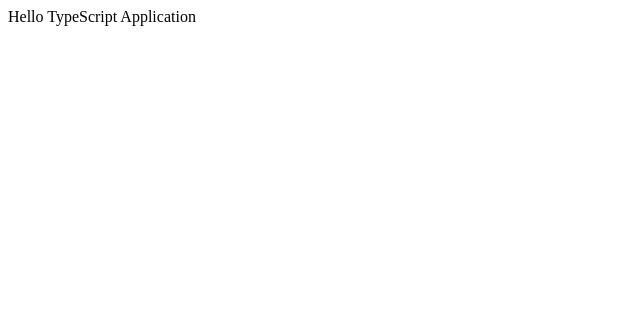
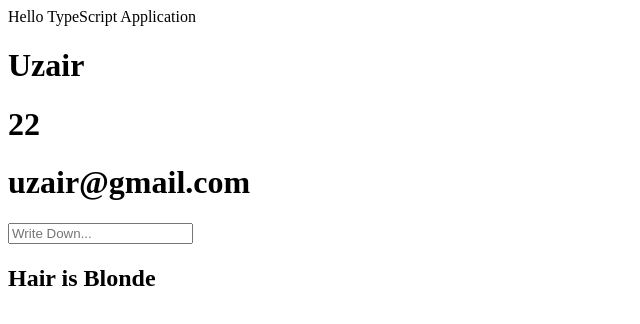
Before and after one commit to uzairafridi00/react-learning, a React (Create React App) app in the folder TYPE-SCRIPT/ts-course/: page / in a window 1280 px wide. Shown: the top 324 px of the page, without its empty margins (0-640 px from the left). Built offline with nearby package versions, Linux system fonts and the light colour scheme.

Commit message:
New Interface defined

```diff
--- a/TYPE-SCRIPT/ts-course/src/App.tsx
+++ b/TYPE-SCRIPT/ts-course/src/App.tsx
@@ -12,7 +12,7 @@ const App: FC = () => {
       <div>Hello TypeScript Application</div>
       {/* <Person name="Uzair" age={22} email="uzair@gmail.com"/> */}
       {/* <PersonA name="Uzair" age={22} email="uzair@gmail.com"/> */}
-      {/* <EnumAndType  name="Uzair" age={22} email="uzair@gmail.com" hairColor={HairColor.Blonde}/> */}
+      <EnumAndType  name="Uzair" age={22} email="uzair@gmail.com" hairColor={HairColor.Blonde}/>
     </>
   );
 };
--- a/TYPE-SCRIPT/ts-course/src/interfaces/Interfaces.ts
+++ b/TYPE-SCRIPT/ts-course/src/interfaces/Interfaces.ts
@@ -6,3 +6,9 @@ export interface PersonProp {
     email: string;
     hairColor: HairColor,
 }
+
+export interface Student {
+    class: string;
+    fee: number;
+    grades: string;
+}
```
